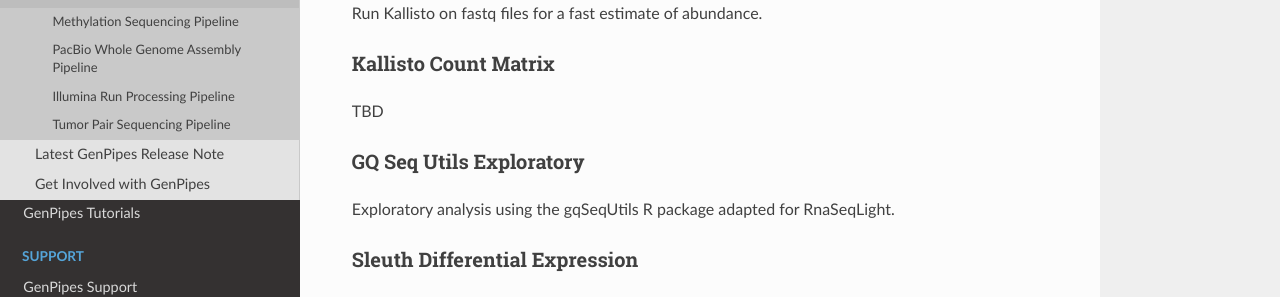
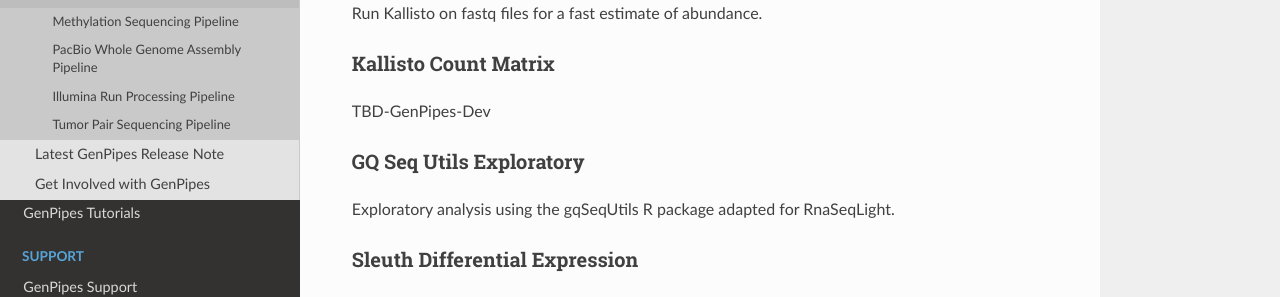
Before and after one commit to c3g/GenPipes_Docs, a Sphinx documentation site: the page built from docs/source/user_guide/pipelines/gp_rnaseq_light.md, in a window 1280 px wide and 900 px high, scrolled down 3435 px. Shown: the part 239-536 px from the top of the window. Built offline with Sphinx 7.4.7 and the Read the Docs theme 2.0.0, drawn with Linux system fonts in a browser that asks for light colours; formulas are drawn with MathJax 3; the version number could not be read and is left out.

Commit message:
Ref #66 Removed TBD with TBD-GenPipes-Dev to highlight that information needs to come from GenPipes dev -not available in README.md for the specific pipelines

```diff
--- a/docs/source/user_guide/pipelines/gp_ampliconseq.rst
+++ b/docs/source/user_guide/pipelines/gp_ampliconseq.rst
@@ -132,7 +132,7 @@
 
 The following figure shows the pipeline schema for `DADA2 Pipeline`_ type of amplicon sequencing protocol.
 
-TBD
+TBD-GenPipes-Dev
 
  - Refer to the high resolution image in GenPipes sources
  - currently unavailable.
--- a/docs/source/user_guide/pipelines/gp_illumina.rst
+++ b/docs/source/user_guide/pipelines/gp_illumina.rst
@@ -134,7 +134,7 @@
 Pipeline Schema
 ----------------
 
-No image or figure available in https://bitbucket.org/mugqic/genpipes/src/master/resources folder. TBD.
+No image or figure available in https://bitbucket.org/mugqic/genpipes/src/master/resources folder. TBD-GenPipes-Dev.
 
 ----
 
--- a/docs/source/user_guide/pipelines/gp_rnaseq_light.md
+++ b/docs/source/user_guide/pipelines/gp_rnaseq_light.md
@@ -137,7 +137,7 @@
 
 #### Kallisto Count Matrix
 
-TBD
+TBD-GenPipes-Dev
 
 #### GQ Seq Utils Exploratory
 
--- a/docs/source/user_guide/pipelines/steps_ampseq.inc
+++ b/docs/source/user_guide/pipelines/steps_ampseq.inc
@@ -21,7 +21,7 @@
 
 **Flash Pass 1**
 
-TBD
+TBD-GenPipes-Dev
 
 .. _Amplicon Length Parser:
 
--- a/docs/source/user_guide/pipelines/steps_dnaseq.inc
+++ b/docs/source/user_guide/pipelines/steps_dnaseq.inc
@@ -43,7 +43,7 @@
 
 **Sym Link FastQ**
 
-TBD
+TBD-GenPipes-Dev
 
 .. _Step Trimmomatic:
 
```
